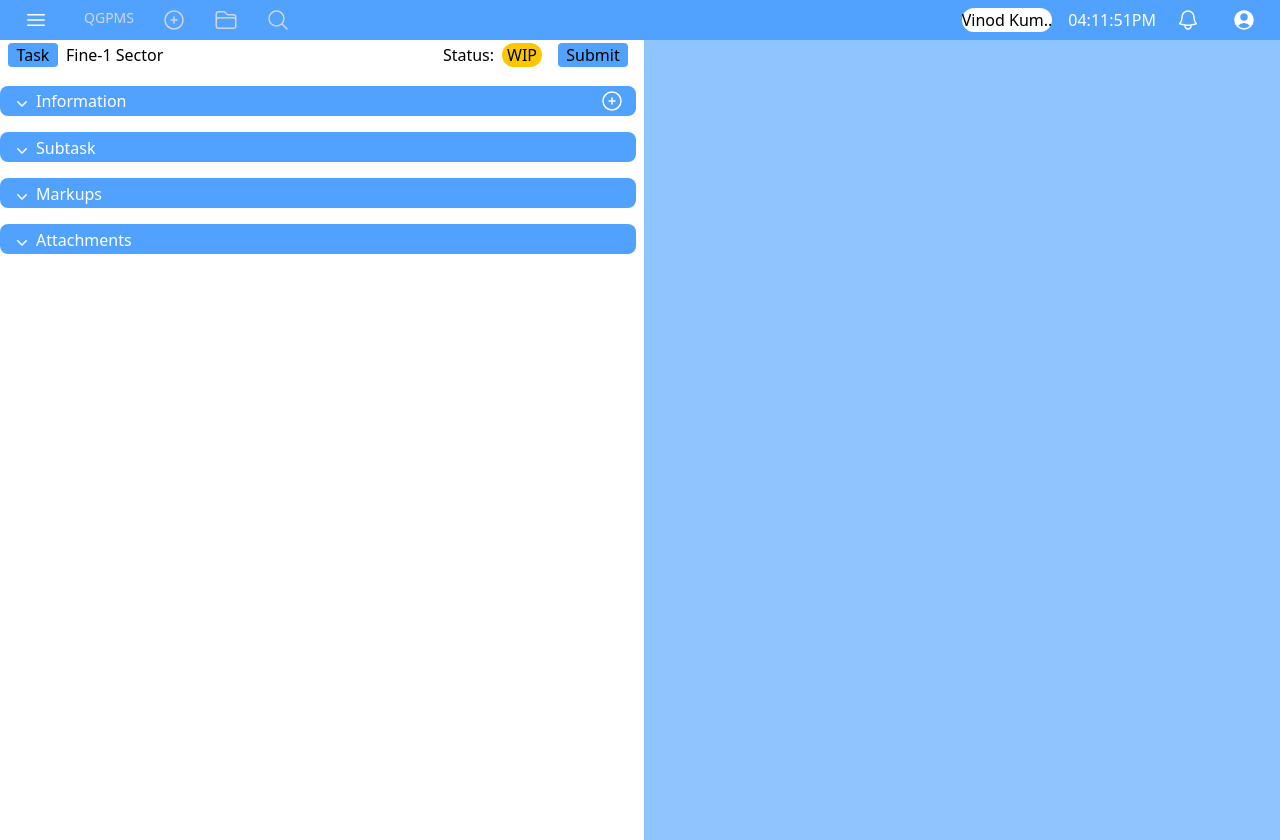
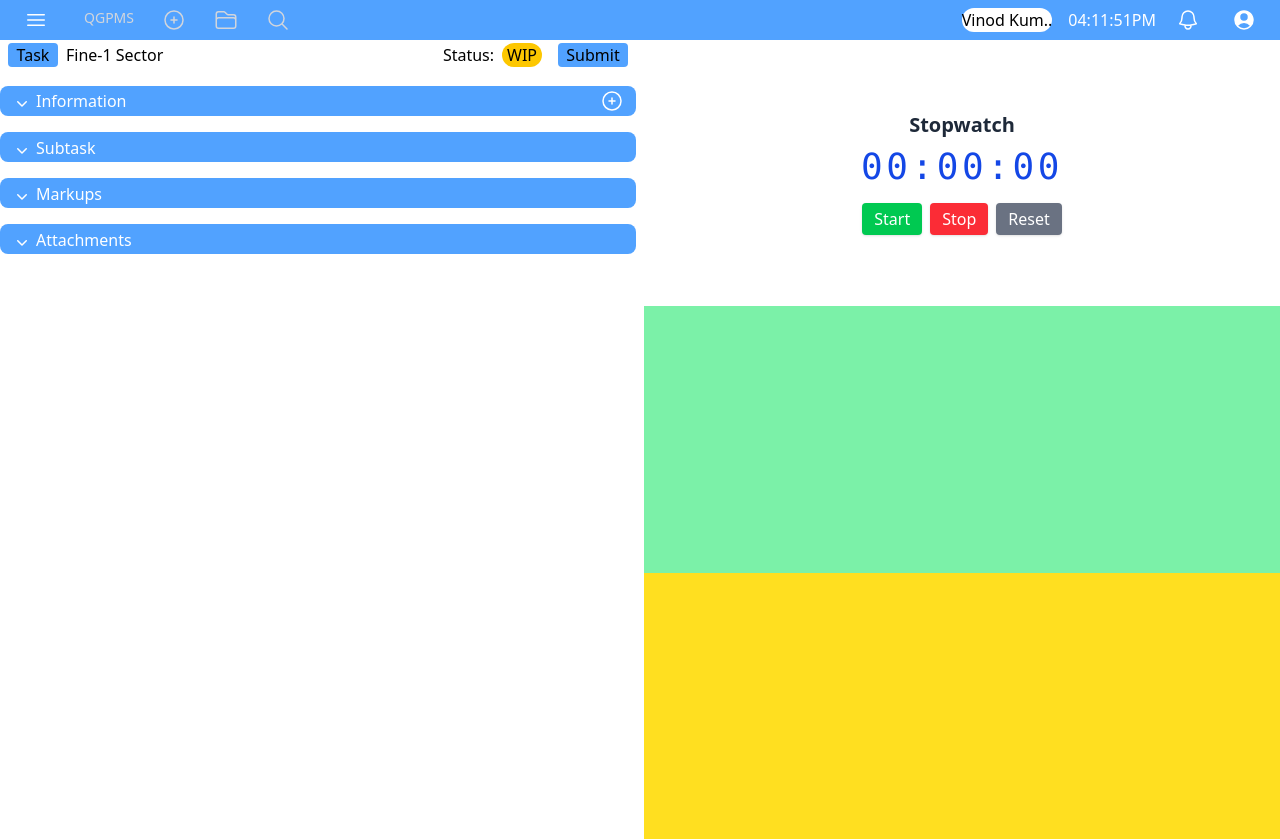
Before and after one commit to KSAppanna/QGPMS, a React (Vite) app: page / in a window 1280 px wide. Built offline with nearby package versions, Linux system fonts and the light colour scheme.

Commit message:
stopwatch(simple)

```diff
--- a/src/App.jsx
+++ b/src/App.jsx
@@ -6,6 +6,7 @@ import Info from "./components/Info";
 import Subtask from "./components/Subtask";
 import Markup from "./components/Markup";
 import Attachments from "./components/Attachments";
+import Stopwatch from "./components/Stopwatch";
 
 const App = () => {
   // Resizing Logic(Left and right div)
@@ -56,9 +57,21 @@ const App = () => {
 
         {/* Right Div */}
         <div
-          className="h-full bg-blue-300"
+          className="h-full  "
           style={{ width: `${100 - leftWidth}%` }}
-        />
+        >
+          <div className="h-[33.3%] flex justify-center items-center">
+            <Stopwatch />
+          </div>
+          <div className="bg-green-300 h-[33.3%]">
+
+          </div>
+
+          <div className="bg-yellow-300 h-[33.3%]">
+
+          </div>
+        </div>
+
       </div>
     </>
   );
--- /dev/null
+++ b/src/components/Stopwatch.jsx
@@ -0,0 +1,62 @@
+import React, { useState, useEffect, useRef } from "react";
+
+const Stopwatch = () => {
+  const [time, setTime] = useState(0);
+  const [isRunning, setIsRunning] = useState(false);
+  const intervalRef = useRef(null);
+
+  useEffect(() => {
+    if (isRunning) {
+      intervalRef.current = setInterval(() => setTime((prev) => prev + 1), 1000);
+    } else {
+      clearInterval(intervalRef.current);
+    }
+    return () => clearInterval(intervalRef.current);
+  }, [isRunning]);
+
+  const handleStart = () => setIsRunning(true);
+  const handleStop = () => setIsRunning(false);
+  const handleReset = () => {
+    setTime(0);
+    setIsRunning(false);
+    clearInterval(intervalRef.current);
+  };
+
+  const formatTime = (seconds) => {
+    const hrs = Math.floor(seconds / 3600).toString().padStart(2, "0");
+    const mins = Math.floor((seconds % 3600) / 60).toString().padStart(2, "0");
+    const secs = (seconds % 60).toString().padStart(2, "0");
+    return `${hrs}:${mins}:${secs}`;
+  };
+
+  return (
+    <div className="flex flex-col items-center justify-center w-full h-full p-4">
+      <h2 className="text-xl font-bold text-gray-800 mb-2">Stopwatch</h2>
+      <div className="text-4xl font-mono text-blue-700 tracking-widest">
+        {formatTime(time)}
+      </div>
+      <div className="flex justify-center gap-2 mt-4">
+        <button
+          onClick={handleStart}
+          className="bg-green-500 hover:bg-green-600 text-white font-medium px-3 py-1 rounded shadow transition duration-200"
+        >
+          Start
+        </button>
+        <button
+          onClick={handleStop}
+          className="bg-red-500 hover:bg-red-600 text-white font-medium px-3 py-1 rounded shadow transition duration-200"
+        >
+          Stop
+        </button>
+        <button
+          onClick={handleReset}
+          className="bg-gray-500 hover:bg-gray-600 text-white font-medium px-3 py-1 rounded shadow transition duration-200"
+        >
+          Reset
+        </button>
+      </div>
+    </div>
+  );
+};
+
+export default Stopwatch;
```
